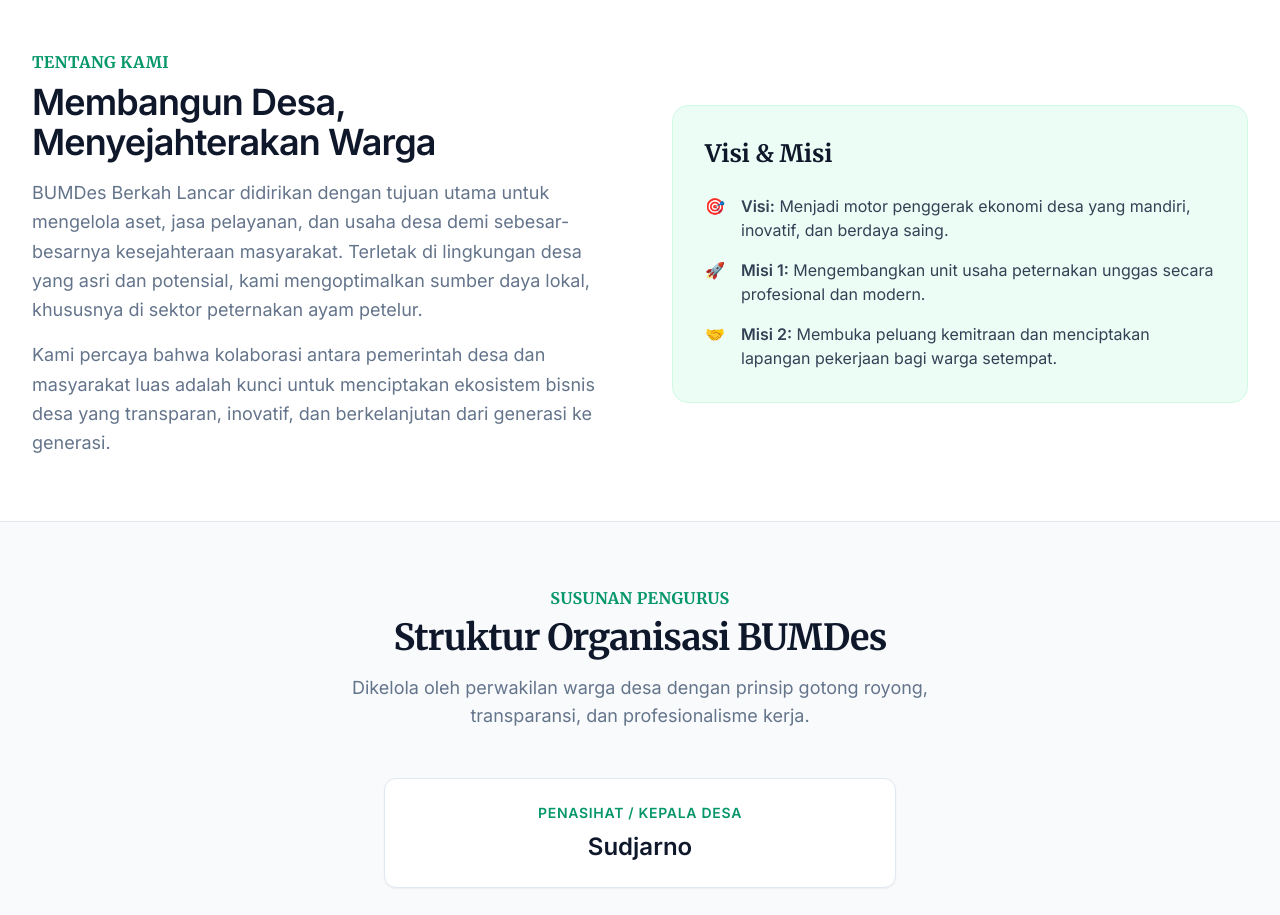
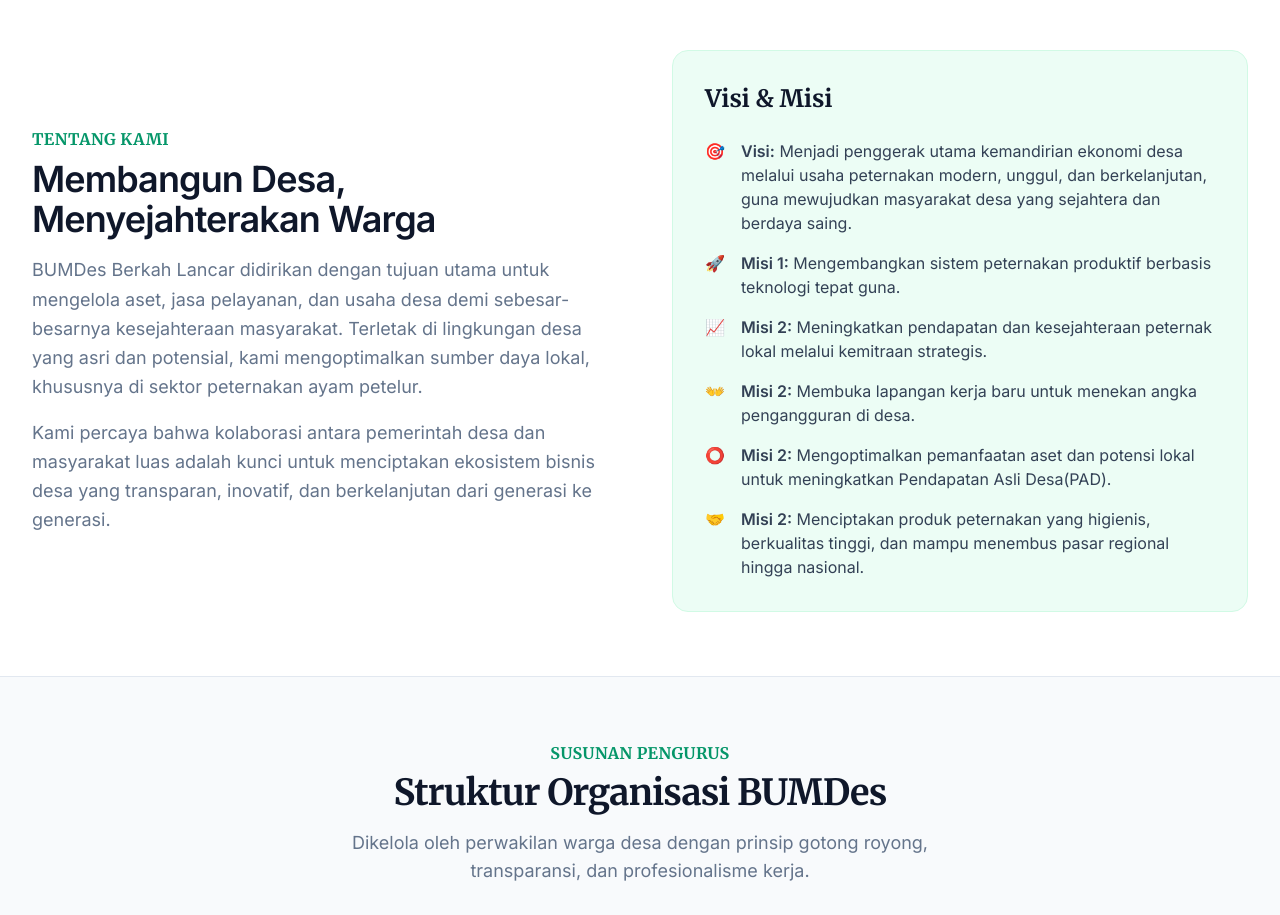
Before and after one commit to hiyapo/BUMDES-Berkah-Lancar, a plain HTML site: page index.html in a window 1280 px wide. Shown: the part 900-1815 px from the top of the page. Drawn offline with nearby package versions, Linux system fonts and the light colour scheme.

Commit message:
Update index.html

```diff
--- a/index.html
+++ b/index.html
@@ -113,15 +113,27 @@
                     <ul class="space-y-4">
                         <li class="flex items-start">
                             <span class="flex-shrink-0 h-6 w-6 text-emerald-600">🎯</span>
-                            <span class="ml-3 text-slate-700"><strong>Visi:</strong> Menjadi motor penggerak ekonomi desa yang mandiri, inovatif, dan berdaya saing.</span>
+                            <span class="ml-3 text-slate-700"><strong>Visi:</strong> Menjadi penggerak utama kemandirian ekonomi desa melalui usaha peternakan modern, unggul, dan berkelanjutan, guna mewujudkan masyarakat desa yang sejahtera dan berdaya saing.</span>
                         </li>
                         <li class="flex items-start">
                             <span class="flex-shrink-0 h-6 w-6 text-emerald-600">🚀</span>
-                            <span class="ml-3 text-slate-700"><strong>Misi 1:</strong> Mengembangkan unit usaha peternakan unggas secara profesional dan modern.</span>
+                            <span class="ml-3 text-slate-700"><strong>Misi 1:</strong> Mengembangkan sistem peternakan produktif berbasis teknologi tepat guna.</span>
+                        </li>
+                        <li class="flex items-start">
+                            <span class="flex-shrink-0 h-6 w-6 text-emerald-600">📈</span>
+                            <span class="ml-3 text-slate-700"><strong>Misi 2:</strong> Meningkatkan pendapatan dan kesejahteraan peternak lokal melalui kemitraan strategis.</span>
+                        </li>
+                        <li class="flex items-start">
+                            <span class="flex-shrink-0 h-6 w-6 text-emerald-600">👐</span>
+                            <span class="ml-3 text-slate-700"><strong>Misi 2:</strong> Membuka lapangan kerja baru untuk menekan angka pengangguran di desa.</span>
+                        </li>
+                        <li class="flex items-start">
+                            <span class="flex-shrink-0 h-6 w-6 text-emerald-600">⭕</span>
+                            <span class="ml-3 text-slate-700"><strong>Misi 2:</strong> Mengoptimalkan pemanfaatan aset dan potensi lokal untuk meningkatkan Pendapatan Asli Desa(PAD).</span>
                         </li>
                         <li class="flex items-start">
                             <span class="flex-shrink-0 h-6 w-6 text-emerald-600">🤝</span>
-                            <span class="ml-3 text-slate-700"><strong>Misi 2:</strong> Membuka peluang kemitraan dan menciptakan lapangan pekerjaan bagi warga setempat.</span>
+                            <span class="ml-3 text-slate-700"><strong>Misi 2:</strong> Menciptakan produk peternakan yang higienis, berkualitas tinggi, dan mampu menembus pasar regional hingga nasional.</span>
                         </li>
                     </ul>
                 </div>
```
